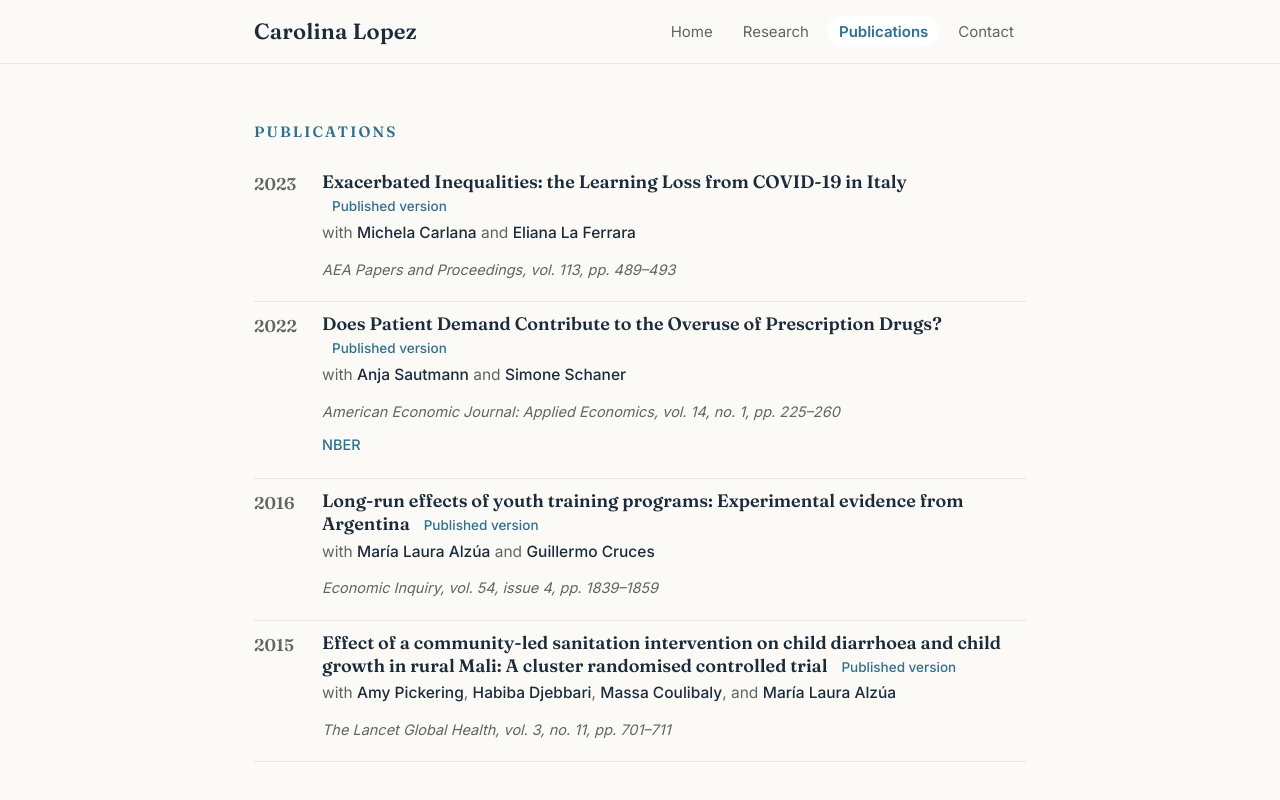
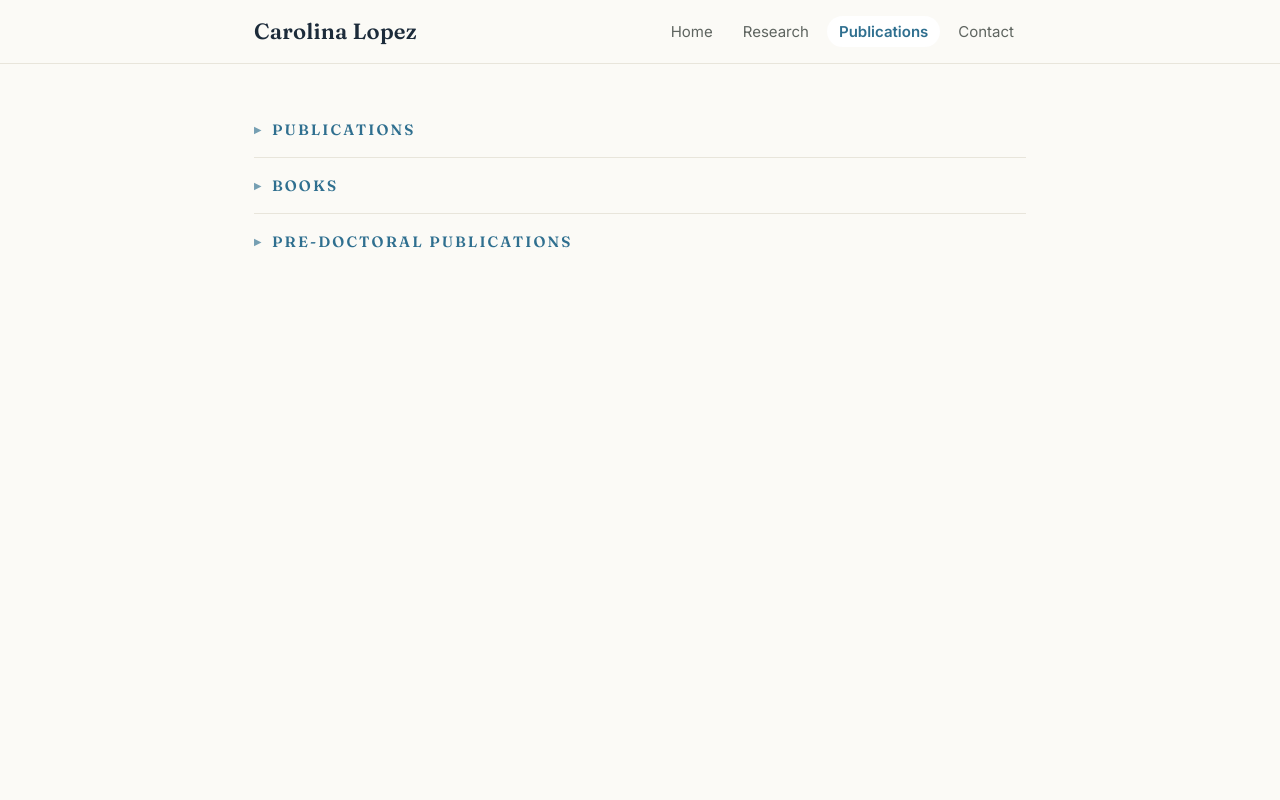
Before and after one commit to JCarolinaLopez/JCarolinaLopez.github.io, a plain HTML site: page index.html in a window 1280 px wide. Both pictures are taken after a click on the button "Publications". Shown: the top 800 px of the page. Drawn offline with Linux system fonts and the light colour scheme.

Commit message:
Add files via upload

```diff
--- a/index.html
+++ b/index.html
@@ -132,6 +132,14 @@
   .abstract-body p{margin:0;color:#33414f;font-size:15.5px;line-height:1.7}
 
   .subhead{font-family:var(--serif);font-size:15px;letter-spacing:.14em;text-transform:uppercase;color:var(--muted);margin:44px 0 22px;border-top:1px solid var(--line);padding-top:26px}
+  .cat-head{display:flex;align-items:center;gap:9px;width:100%;background:none;border:none;border-top:1px solid var(--line);cursor:pointer;font-family:var(--serif);font-weight:600;font-size:15px;letter-spacing:.14em;text-transform:uppercase;color:var(--accent);padding:18px 0;text-align:left}
+  .cat:first-child .cat-head{border-top:none;padding-top:0}
+  .cat-head .caret{font-size:9px;opacity:.65;transition:transform .2s}
+  .cat-head[aria-expanded="true"] .caret{transform:rotate(90deg)}
+  .cat-body{display:grid;grid-template-rows:0fr;transition:grid-template-rows .3s ease}
+  .cat-body>div{overflow:hidden}
+  .cat-body.open{grid-template-rows:1fr}
+  .cat-body .pub:last-of-type{border-bottom:none}
 
   /* Publications */
   .pub{padding:10px 0;border-bottom:1px solid var(--line);display:flex;gap:20px}
@@ -317,24 +325,30 @@
 
   <!-- PUBLICATIONS -->
   <section data-view="publications">
-    <h2>Publications</h2>
 
+    <div class="cat">
+      <button class="cat-head" aria-expanded="false"><span class="caret">▶</span> Publications</button>
+      <div class="cat-body"><div>
         <div class="pub">
           <div class="year">2023</div>
           <div class="body">
-        <h3 class="ptitle">Exacerbated Inequalities: the Learning Loss from COVID-19 in Italy <a class="titlelink" href="https://www.aeaweb.org/articles?id=10.1257/pandp.20231010" target="_blank" rel="noopener">Published version</a></h3>
+            <h3 class="ptitle">Exacerbated Inequalities: the Learning Loss from COVID-19 in Italy</h3>
             <p class="authors">with <b>Michela Carlana</b> and <b>Eliana La Ferrara</b></p>
             <p class="venue">AEA Papers and Proceedings, vol. 113, pp. 489–493</p>
+            <div class="links">
+          <a class="rlink" href="https://www.aeaweb.org/articles?id=10.1257/pandp.20231010" target="_blank" rel="noopener">Published version</a>
+            </div>
           </div>
         </div>
 
         <div class="pub">
           <div class="year">2022</div>
           <div class="body">
-        <h3 class="ptitle">Does Patient Demand Contribute to the Overuse of Prescription Drugs? <a class="titlelink" href="https://www.aeaweb.org/articles?id=10.1257/app.20190722" target="_blank" rel="noopener">Published version</a></h3>
+            <h3 class="ptitle">Does Patient Demand Contribute to the Overuse of Prescription Drugs?</h3>
             <p class="authors">with <b>Anja Sautmann</b> and <b>Simone Schaner</b></p>
             <p class="venue">American Economic Journal: Applied Economics, vol. 14, no. 1, pp. 225–260</p>
             <div class="links">
+          <a class="rlink" href="https://www.aeaweb.org/articles?id=10.1257/app.20190722" target="_blank" rel="noopener">Published version</a>
           <a class="rlink" href="https://www.nber.org/papers/w25284" target="_blank" rel="noopener">NBER</a>
             </div>
           </div>
@@ -343,51 +357,75 @@
         <div class="pub">
           <div class="year">2016</div>
           <div class="body">
-        <h3 class="ptitle">Long-run effects of youth training programs: Experimental evidence from Argentina <a class="titlelink" href="https://onlinelibrary.wiley.com/doi/abs/10.1111/ecin.12348" target="_blank" rel="noopener">Published version</a></h3>
+            <h3 class="ptitle">Long-run effects of youth training programs: Experimental evidence from Argentina</h3>
             <p class="authors">with <b>María Laura Alzúa</b> and <b>Guillermo Cruces</b></p>
             <p class="venue">Economic Inquiry, vol. 54, issue 4, pp. 1839–1859</p>
+            <div class="links">
+          <a class="rlink" href="https://onlinelibrary.wiley.com/doi/abs/10.1111/ecin.12348" target="_blank" rel="noopener">Published version</a>
+            </div>
           </div>
         </div>
 
         <div class="pub">
           <div class="year">2015</div>
           <div class="body">
-        <h3 class="ptitle">Effect of a community-led sanitation intervention on child diarrhoea and child growth in rural Mali: A cluster randomised controlled trial <a class="titlelink" href="https://www.thelancet.com/journals/langlo/article/PIIS2214-109X%2815%2900144-8/fulltext" target="_blank" rel="noopener">Published version</a></h3>
+            <h3 class="ptitle">Effect of a community-led sanitation intervention on child diarrhoea and child growth in rural Mali: A cluster randomised controlled trial</h3>
             <p class="authors">with <b>Amy Pickering</b>, <b>Habiba Djebbari</b>, <b>Massa Coulibaly</b>, and <b>María Laura Alzúa</b></p>
             <p class="venue">The Lancet Global Health, vol. 3, no. 11, pp. 701–711</p>
+            <div class="links">
+          <a class="rlink" href="https://www.thelancet.com/journals/langlo/article/PIIS2214-109X%2815%2900144-8/fulltext" target="_blank" rel="noopener">Published version</a>
             </div>
           </div>
+        </div>
+      </div></div>
+    </div>
 
-    <div class="subhead">Pre-doctoral publications</div>
+    <div class="cat">
+      <button class="cat-head" aria-expanded="false"><span class="caret">▶</span> Books</button>
+      <div class="cat-body"><div>
+        <div class="pub">
+          <div class="year">2025</div>
+          <div class="body">
+            <h3 class="ptitle">El Director LIBRE: El Método de IA que Libera Horas de Papeleo para Liderar el Aprendizaje</h3>
+            <p class="authors">with <b>Ezequiel Molina</b>, <b>Octavio Lizama</b>, and <b>Paul Bambrick-Santoyo</b></p>
+            <p class="venue">World Bank</p>
+            <div class="links">
+          <a class="rlink" href="https://documents.worldbank.org/en/publication/documents-reports/documentdetail/099731109172514920" target="_blank" rel="noopener">Read the book</a>
+            </div>
+          </div>
+        </div>
+      </div></div>
+    </div>
 
+    <div class="cat">
+      <button class="cat-head" aria-expanded="false"><span class="caret">▶</span> Pre-doctoral publications</button>
+      <div class="cat-body"><div>
         <div class="pub">
           <div class="year">2014</div>
           <div class="body">
-        <h3 class="ptitle">The long and winding road towards fiscal decentralization <a class="titlelink" href="https://revistas.unlp.edu.ar/Economica/article/view/5347" target="_blank" rel="noopener">Published version</a></h3>
+            <h3 class="ptitle">The long and winding road towards fiscal decentralization</h3>
             <p class="authors">with <b>María Laura Alzúa</b></p>
             <p class="venue">Económica, Universidad Nacional de La Plata, vol. LX, pp. 3–43</p>
+            <div class="links">
+          <a class="rlink" href="https://revistas.unlp.edu.ar/Economica/article/view/5347" target="_blank" rel="noopener">Published version</a>
+            </div>
           </div>
         </div>
 
         <div class="pub">
           <div class="year">2013</div>
           <div class="body">
-        <h3 class="ptitle">A Multidimensional Poverty Analysis: Recent Evidence of the Regions of Argentina <a class="titlelink" href="https://ojs.econ.uba.ar/index.php/REPBA/article/view/558" target="_blank" rel="noopener">Published version</a></h3>
+            <h3 class="ptitle">A Multidimensional Poverty Analysis: Recent Evidence of the Regions of Argentina</h3>
             <p class="authors">with <b>Romina Safojan</b></p>
             <p class="venue">Revista de Economía Política de Buenos Aires (REPBA), Universidad de Buenos Aires, no. 7, vol. 12, pp. 9–44</p>
+            <div class="links">
+          <a class="rlink" href="https://ojs.econ.uba.ar/index.php/REPBA/article/view/558" target="_blank" rel="noopener">Published version</a>
             </div>
           </div>
+        </div>
+      </div></div>
+    </div>
 
-    <div class="subhead">Books</div>
-
-    <div class="pub">
-      <div class="year">2025</div>
-      <div class="body">
-        <h3 class="ptitle">El Director LIBRE: El Método de IA que Libera Horas de Papeleo para Liderar el Aprendizaje <a class="titlelink" href="https://documents.worldbank.org/en/publication/documents-reports/documentdetail/099731109172514920" target="_blank" rel="noopener">Read the book</a></h3>
-        <p class="authors">with <b>Ezequiel Molina</b>, <b>Octavio Lizama</b>, and <b>Paul Bambrick-Santoyo</b></p>
-        <p class="venue">World Bank</p>
-      </div>
-    </div>
   </section>
 
   <!-- CONTACT -->
@@ -426,6 +464,15 @@
       t.nextElementSibling.classList.toggle('open', !open);
     });
   });
+
+  // Collapsible publication categories
+  document.querySelectorAll('.cat-head').forEach(h=>{
+    h.addEventListener('click',()=>{
+      const open = h.getAttribute('aria-expanded')==='true';
+      h.setAttribute('aria-expanded', String(!open));
+      h.nextElementSibling.classList.toggle('open', !open);
+    });
+  });
 </script>
 </body>
 </html>
```
Lines whose indentation alone changed are shown as unchanged.
